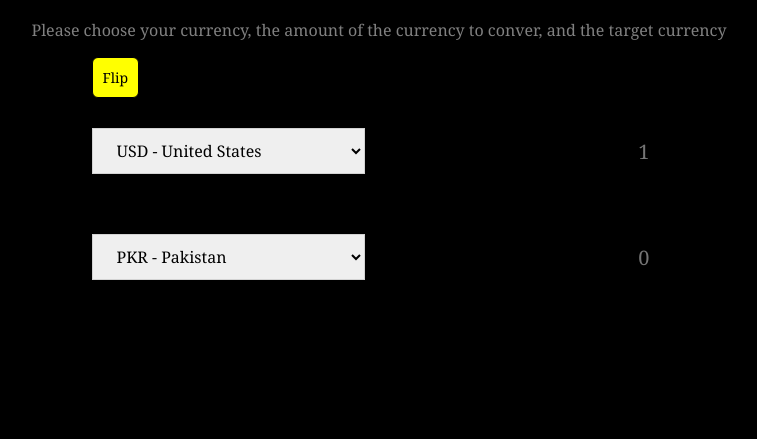
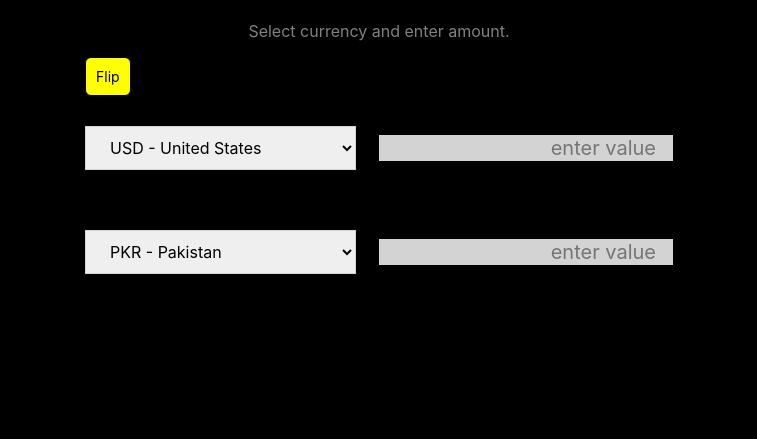
Before and after one commit to KhawajaSaad/Saad-Khawaja---Learning, a plain HTML site: page Project04/index.html in a window 1280 px wide. Shown: the part 361-800 px from the top of the page, without its empty margins (261-1018 px from the left). Drawn offline with Linux system fonts and the light colour scheme; no server answers.

Commit message:
Project4 - 9/19/2020
Minor font updates .

```diff
--- a/Project04/index.html
+++ b/Project04/index.html
@@ -8,8 +8,7 @@
 </head>
 <img src="image/Money.png" alt="Money Icon" class="money-img">
 <h1>Currency Exchange</h1>
-<p>Please choose your currency, the amount of the currency to conver, and the target currency
-</p>
+<p>Select currency and enter amount.</p>
 <div class="container">
     <div id="flip-container">
         <button class="btn" id="flip">Flip</button>
@@ -90,7 +89,7 @@
             <option value='UYU'>UYU - Uruguay</option>
             <option value='ZAR'>ZAR - South Africa</option>
         </select>
-        <input type="number" id="amount-one" placeholder="1">
+        <input type="number" id="amount-one" placeholder="enter value">
 
     </div>
     <div class="currency">
@@ -166,7 +165,7 @@
             <option value='UYU'>UYU - Uruguay</option>
             <option value='ZAR'>ZAR - South Africa</option>
         </select>
-        <input type="number" id="amount-two" placeholder="0">
+        <input type="number" id="amount-two" placeholder="enter value">
     </div>
 
 
--- a/Project04/style.css
+++ b/Project04/style.css
@@ -3,7 +3,7 @@
 }
 *{
     box-sizing: border-box;
-    font-family: Georgia, 'Times New Roman', Times, serif;
+    font-family: -apple-system, BlinkMacSystemFont, 'Segoe UI', Roboto, Oxygen, Ubuntu, Cantarell, 'Open Sans', 'Helvetica Neue', sans-serif;
     align-items: center;
     justify-content: center;
 
@@ -26,6 +26,7 @@ h1 {
 p{
     color:grey;
     text-align: center;
+    width: 50%;
 }
 
 .btn {
@@ -51,25 +52,29 @@ p{
     padding: 10px 20px;
     border: 1px solid lightgrey;
     font-size: 16px;
-
+    font-family: -apple-system, BlinkMacSystemFont, 'Segoe UI', Roboto, Oxygen, Ubuntu, Cantarell, 'Open Sans', 'Helvetica Neue', sans-serif;
 }
 .currency input{
     border: 0;
-    background: transparent;
-    color: white;
+    background: lightgrey;
+    color:black;
     font-size: 20px;
     text-align: right;
-
+    width:50%;
+    font-family: -apple-system, BlinkMacSystemFont, 'Segoe UI', Roboto, Oxygen, Ubuntu, Cantarell, 'Open Sans', 'Helvetica Neue', sans-serif;
 }
-.flip-container{
+#flip-container{
+    display:flex;
     align-items: center;
     justify-content: space-between;
 }
 .rate {
     color: var(--primary-color);
-    font-size: 24px;
-    padding: 0 10px;
+    font-size: 20px;
+    padding: 10px 0;
 }
+
+
 
 select:focus, input:focus, button:focus{
     outline:0;
```
